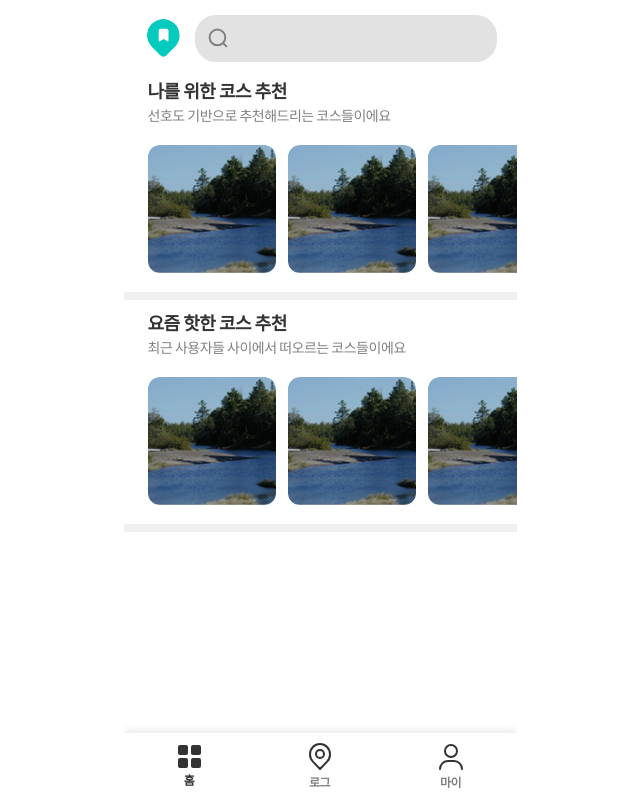
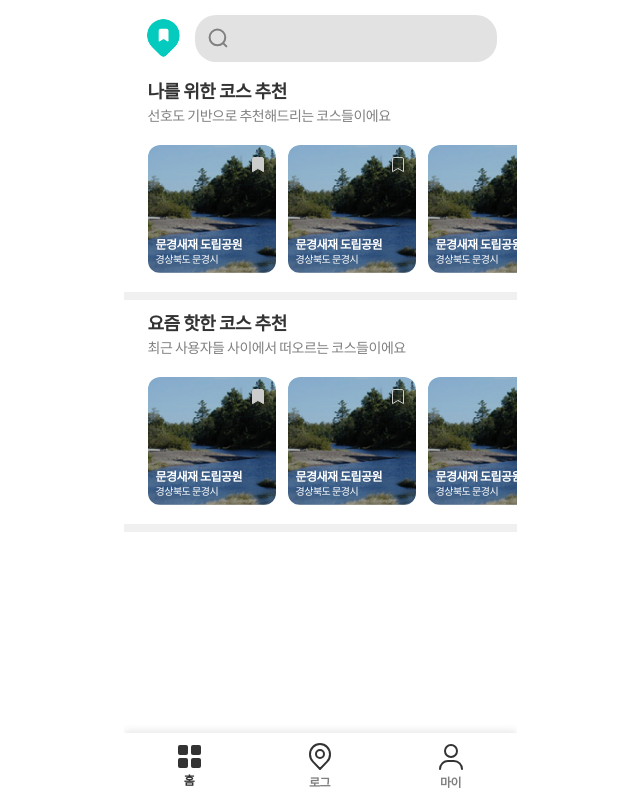
Before and after one commit to Foot-Log/footlog-client, a Next.js app in the folder footlog/: page /home in a window 1280 px wide. Shown: the whole page, without its empty margins (320-960 px from the left). Built offline with nearby package versions, Linux system fonts and the light colour scheme.

Commit message:
design: 코스 이미지 위에 텍스트와 저장 아이콘 출력

```diff
--- a/footlog/src/components/common/CoursesSlider/CoursesSlider.tsx
+++ b/footlog/src/components/common/CoursesSlider/CoursesSlider.tsx
@@ -1,6 +1,7 @@
 import Link from 'next/link';
 import Image from 'next/image';
 import { RecommendCoursesDataTypes } from 'types/CommonTypes';
+import { SaveFilledIcon, SaveOutlineIcon } from '@public/icon';
 
 interface CoursesSliderProps {
   courses: RecommendCoursesDataTypes[]; // RecommendCoursesDataTypes 배열, 즉 코스 데이터를 props로 받음
@@ -13,7 +14,7 @@ export default function CoursesSlider(props: CoursesSliderProps) {
     <section className="mt-5 flex gap-3 overflow-x-auto">
       {courses.map((course) => (
         <Link key={course.id} href={`/details/${course.id}`} passHref>
-          <div className="relative flex h-32 w-32 cursor-pointer overflow-hidden rounded-xl">
+          <figure className="relative flex h-32 w-32 cursor-pointer overflow-hidden rounded-xl">
             <div className="absolute inset-0 z-10 h-full w-full rounded-xl bg-[rgba(0,0,0,0.20)]" />
             <Image
               fill
@@ -23,7 +24,12 @@ export default function CoursesSlider(props: CoursesSliderProps) {
               priority
               className="z-0 object-cover" // 이미지가 배경 아래에 있도록 설정
             />
-          </div>
+            <figcaption className="absolute bottom-0 left-0 z-20 pb-2 pl-2">
+              <h2 className="fonts-courseName">{course.title}</h2>
+              <p className="fonts-courseLocation">{course.subtitle}</p>
+            </figcaption>
+            <div className="absolute right-3 top-3">{course.isSaved ? <SaveFilledIcon /> : <SaveOutlineIcon />}</div>
+          </figure>
         </Link>
       ))}
     </section>
--- a/footlog/src/components/onboarding/OnboardingBtn.tsx
+++ b/footlog/src/components/onboarding/OnboardingBtn.tsx
@@ -7,7 +7,7 @@ interface OnboardingBtnProps {
 export default function OnboardingBtn(props: OnboardingBtnProps) {
   const { text, $disabled, handleOnboardingBtn } = props;
 
-  const color = $disabled ? 'bg-gray-2' : 'bg-main-green';
+  const color = $disabled ? 'bg-gray_2' : 'bg-main-green';
   const cursor = $disabled ? 'not-allowed' : 'pointer';
 
   return (
```
